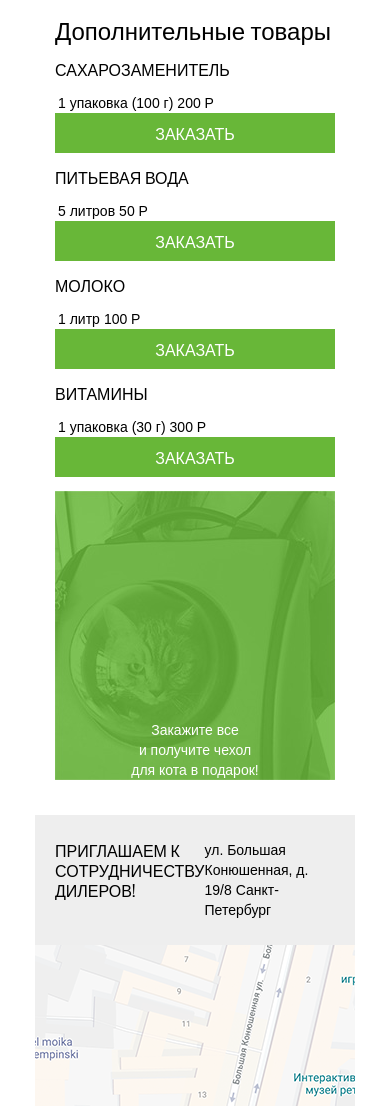
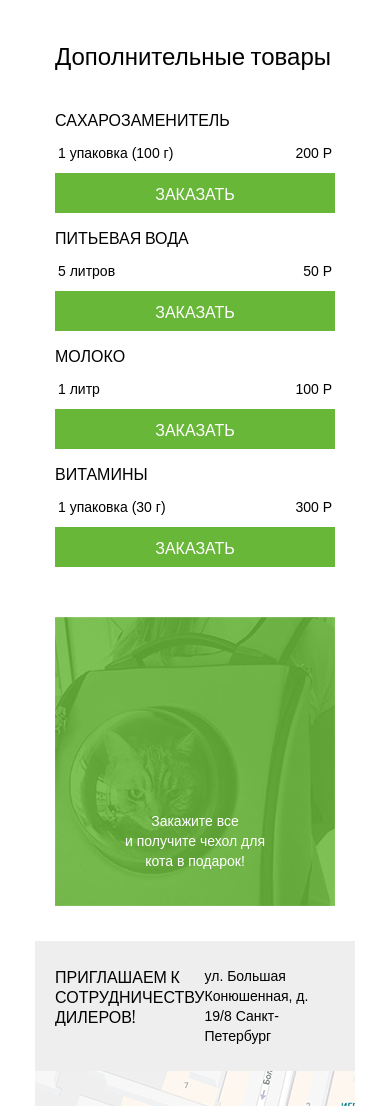
Before and after one commit to HappyG1lmore/1245817-cat-energy-19, a website: page source/catalog.html in a window 390 px wide. Shown: the part 2665-3771 px from the top of the page. Drawn offline with nearby package versions, Linux system fonts and the light colour scheme.

Commit message:
правки по теме адаптивных сеток

```diff
--- a/source/catalog.html
+++ b/source/catalog.html
@@ -261,7 +261,7 @@
               <table>
                 <tr class="additional-item__info">
                   <td>1 упаковка (100 г)</td>
-                  <td>200 Р</td>
+                  <td class="additional-item__info--price">200 Р</td>
                 </tr>
               </table>
               <a class="additional__button button" href="#">Заказать</a>
@@ -273,7 +273,7 @@
               <table>
                 <tr class="additional-item__info">
                   <td>5 литров</td>
-                  <td>50 Р</td>
+                  <td class="additional-item__info--price">50 Р</td>
                 </tr>
               </table>
               <a class="additional__button button" href="#">Заказать</a>
@@ -285,7 +285,7 @@
               <table>
                 <tr class="additional-item__info">
                   <td>1 литр</td>
-                  <td>100 Р</td>
+                  <td class="additional-item__info--price">100 Р</td>
                 </tr>
               </table>
               <a class="additional__button button" href="#">Заказать</a>
@@ -297,7 +297,7 @@
               <table>
                 <tr class="additional-item__info">
                   <td>1 упаковка (30 г)</td>
-                  <td>300 Р</td>
+                  <td class="additional-item__info--price">300 Р</td>
                 </tr>
               </table>
               <a class="additional__button button" href="#">Заказать</a>
--- a/source/sass/blocks/additional.scss
+++ b/source/sass/blocks/additional.scss
@@ -5,6 +5,8 @@
 .additional__title {
   @include title-middle;
   line-height: 24px;
+
+  padding-bottom: 25px;
 }
 
 .additional ul {
@@ -13,6 +15,10 @@
 
 .additional__item {
   padding-left: 0;
+
+  table {
+    width: 100%;
+  }
 }
 
 .additional-item__title {
@@ -25,6 +31,15 @@
   @include text-all;
   line-height: 14px;
   font-family: $font-two;
+
+  display: flex;
+  width: 100%;
+
+  padding-bottom: 10px;
+}
+
+.additional-item__info--price {
+  margin-left: auto;
 }
 
 .additional__button {
@@ -47,10 +62,14 @@
   background-image: url("../img/gift-photo-mobile@1x.jpg");
   background-repeat: no-repeat;
 
+  margin-top: 50px;
+
   span {
     display: flex;
     text-align: center;
-    width: 50%;
+    width: 60%;
+
+    padding-bottom: 35px;
   }
 }
 
@@ -147,6 +166,10 @@
 
     margin: 0;
     margin-right: 80px;
+
+    table {
+      width: auto;
+    }
   }
 
   .additional-item {
--- a/source/sass/blocks/form.scss
+++ b/source/sass/blocks/form.scss
@@ -59,7 +59,7 @@
 }
 
 @media (min-width: $tablet-width) {
-  .form__wrapper {
+  .program__wrapper {
     width: 630px;
     margin: 0 auto;
   }
@@ -125,7 +125,7 @@
     flex-wrap: wrap;
   }
 
-  .form__wrapper {
+  .program__wrapper {
     width: 1220px;
   }
 
--- a/source/sass/blocks/product-list.scss
+++ b/source/sass/blocks/product-list.scss
@@ -9,6 +9,8 @@
 }
 
 .product-list {
+  padding-bottom: 25px;
+
   h3 {
     @include title-small;
     line-height: 20px;
--- a/source/sass/style.scss
+++ b/source/sass/style.scss
@@ -27,7 +27,6 @@
   font-size: 20px;
   font-weight: 400;
 }
-
 
 @mixin text-all {
   font-size: 14px;
```
Also changed, not shown: source/form.html (+1 -2 lines), source/css/style.css, 1 other file.
